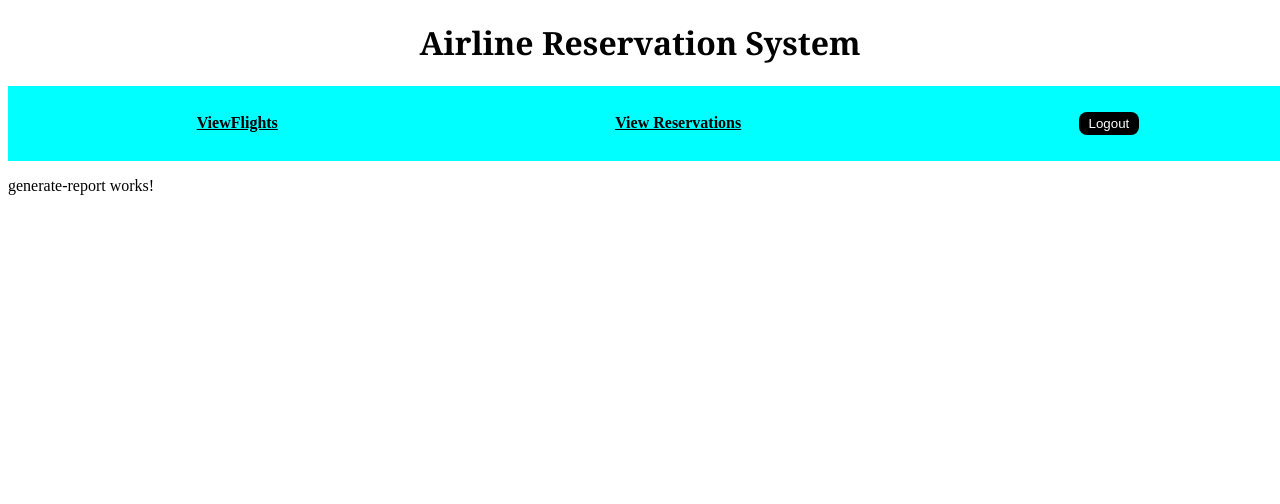
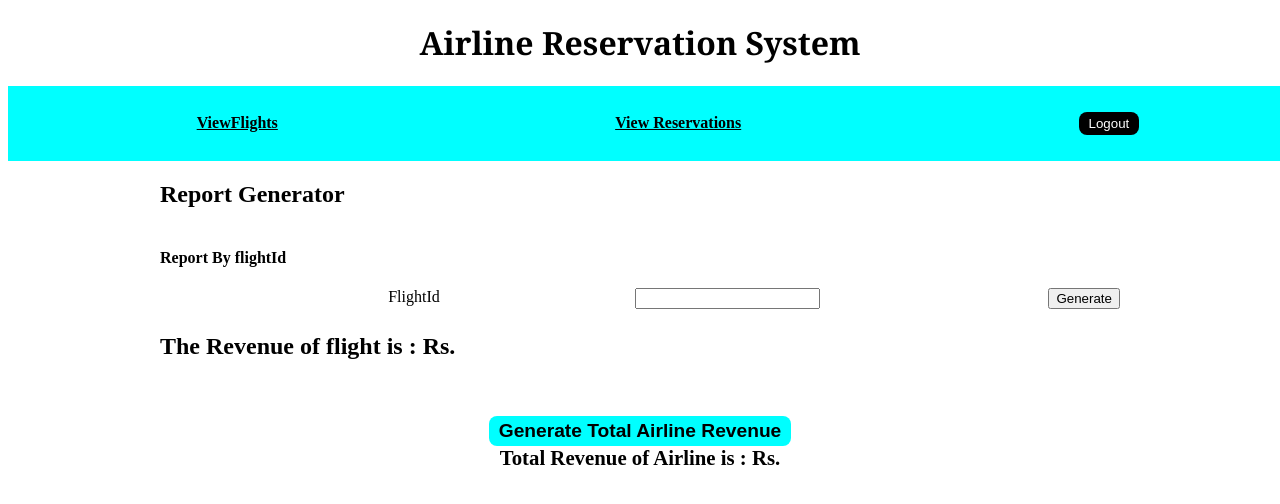
Before and after one commit to Apurba-Kumar-Ghosh/AirlineReservationSystem, an Angular app: page /home/GenerateReport in a window 1280 px wide. Shown: the top 504 px of the page. Built offline with nearby package versions, Linux system fonts and the light colour scheme.

Commit message:
adding report service

```diff
--- a/src/app/Components/flight-view/flight-view.component.html
+++ b/src/app/Components/flight-view/flight-view.component.html
@@ -11,7 +11,7 @@
       <a *ngIf="!isAdmin" routerLink="./ViewReservations">View Reservations</a>
     </li>
     <li>
-      <a *ngIf="isAdmin" routerLink="#">Genrate Report</a>
+      <a *ngIf="isAdmin" routerLink="./GenerateReport">Genrate Report</a>
     </li>
     <li>
       <button (click)="logout()">Logout</button>
--- a/src/app/Components/generate-report/generate-report.component.css
+++ b/src/app/Components/generate-report/generate-report.component.css
@@ -0,0 +1,55 @@
+.container {
+  width: 75vw;
+  margin: 0 auto;
+}
+.reportList {
+  width: 100%;
+  display: flex;
+  flex-direction: column;
+  justify-content: space-between;
+  align-items: center;
+}
+.airlineRevenue,
+.totalRevenue {
+  width: 100%;
+}
+form {
+  margin: 0 auto;
+  width: 100%;
+  display: flex;
+  justify-content: space-between;
+  align-items: center;
+}
+.inputBox {
+  display: flex;
+  width: 45%;
+  margin: 0 auto;
+  justify-content: space-between;
+}
+.totalRevenue {
+  margin-top: 2rem;
+  display: flex;
+  flex-direction: column;
+  justify-content: space-between;
+  align-items: center;
+  font-weight: 600;
+  font-size: 1.3rem;
+}
+.totalRevenue button {
+  background: aqua;
+  font-size: 1.2rem;
+  font-weight: 600;
+  color: black;
+  border: none;
+  border-radius: 8px;
+  padding: 4px 10px;
+  transition: all 0.2s ease-in-out;
+}
+button:hover {
+  cursor: pointer;
+  transform: scale(1.1);
+}
+.result {
+  font-size: 1.5rem;
+  font-weight: 600;
+}
--- a/src/app/Components/generate-report/generate-report.component.html
+++ b/src/app/Components/generate-report/generate-report.component.html
@@ -1 +1,32 @@
-<p>generate-report works!</p>
+<div class="container">
+  <h2>Report Generator</h2>
+  <div class="reportList">
+    <div class="airlineRevenue">
+      <h4>Report By flightId</h4>
+      <form #form="ngForm" (ngSubmit)="flightReport(form)">
+        <div class="inputBox">
+          <label>FlightId</label>
+          <input type="text" name="flightId" [(ngModel)]="flightId" />
+        </div>
+        <!-- <div class="inputBox">
+          <label>Start Date</label>
+          <input type="text" name="startDate" [(ngModel)]="startDate" />
+        </div>
+        <div class="inputBox">
+          <label>End Date</label>
+          <input type="text" name="endDate" [(ngModel)]="endDate" />
+        </div> -->
+        <button type="submit">Generate</button>
+      </form>
+      <div class="result">
+        <p>The Revenue of flight {{ flightId }} is : Rs. {{ flightIdAmt }}</p>
+      </div>
+    </div>
+    <div class="totalRevenue">
+      <button (click)="generateAirlineRevenue()">
+        Generate Total Airline Revenue
+      </button>
+      <div>Total Revenue of Airline is : Rs. {{ totalRevenue }}</div>
+    </div>
+  </div>
+</div>
--- a/src/app/Components/generate-report/generate-report.component.ts
+++ b/src/app/Components/generate-report/generate-report.component.ts
@@ -1,15 +1,36 @@
 import { Component, OnInit } from '@angular/core';
+import { NgForm } from '@angular/forms';
+import { ActivatedRoute, Route, Router } from '@angular/router';
+import { ReportService } from 'src/app/Services/report.service';
 
 @Component({
   selector: 'app-generate-report',
   templateUrl: './generate-report.component.html',
-  styleUrls: ['./generate-report.component.css']
+  styleUrls: ['./generate-report.component.css'],
 })
 export class GenerateReportComponent implements OnInit {
-
-  constructor() { }
-
-  ngOnInit(): void {
+  public flightId: string;
+  public startDate: Date;
+  public endDate: Date;
+  public flightIdAmt: DoubleRange;
+  public totalRevenue: DoubleRange;
+  constructor(private reportService: ReportService) {
+    this.totalRevenue = null;
+    this.flightIdAmt = null;
   }
 
+  ngOnInit(): void {}
+
+  flightReport(form: NgForm) {
+    this.reportService
+      .generateReportById(form.value.flightId)
+      .subscribe((res) => {
+        this.flightIdAmt = res;
+      });
+  }
+  generateAirlineRevenue() {
+    this.reportService.generateAirlineReport().subscribe((res) => {
+      this.totalRevenue = res;
+    });
+  }
 }
--- a/src/app/Components/view-flights/view-flights.component.html
+++ b/src/app/Components/view-flights/view-flights.component.html
@@ -53,13 +53,6 @@
       <div class="deleteFlight" *ngIf="isAdmin">
         <button (click)="removeFlight(flight.FlightId)">Delete</button>
       </div>
-      <div class="generateReport" *ngIf="isAdmin">
-        <a
-          [routerLink]="['../GenerateReport']"
-          [queryParams]="{ id: flight.FlightId, fare: flight.Fare }"
-          >Gen Report</a
-        >
-      </div>
     </div>
   </li>
 </ul>
--- a/src/app/Components/view-reservations/view-reservations.component.ts
+++ b/src/app/Components/view-reservations/view-reservations.component.ts
@@ -20,7 +20,8 @@ export class ViewReservationsComponent implements OnInit {
   }
   cancelTicket(id: number) {
     this.ticketService.cancelTicket(id).subscribe((res) => {
-      console.log(res);
+      this.tickets = [];
+      this.fillDetails(res);
     });
   }
   getTickets(): void {
--- /dev/null
+++ b/src/app/Services/report.service.ts
@@ -0,0 +1,32 @@
+import { Injectable } from '@angular/core';
+import { HttpClient } from '@angular/common/http';
+import { Observable } from 'rxjs';
+const reportUrl = 'http://localhost:28217/api/GenerateReport';
+@Injectable({
+  providedIn: 'root',
+})
+export class ReportService {
+  constructor(private http: HttpClient) {}
+
+  generateReportById(flightId: string): Observable<DoubleRange> {
+    return this.http.get(reportUrl, {
+      params: {
+        FlightID: flightId,
+      },
+    });
+  }
+  generateAirlineReportByDate(
+    startDate: Date,
+    endDate: Date
+  ): Observable<DoubleRange> {
+    return this.http.get(reportUrl, {
+      params: {
+        startDate: startDate.toDateString(),
+        endDate: endDate.toDateString(),
+      },
+    });
+  }
+  generateAirlineReport(): Observable<DoubleRange> {
+    return this.http.get(reportUrl + '/RevenueCGAirLine');
+  }
+}
```
Also changed, not shown: src/app/app.module.ts (+8 -1 lines), 1 other file (tests, documents, lock files or other folders).
